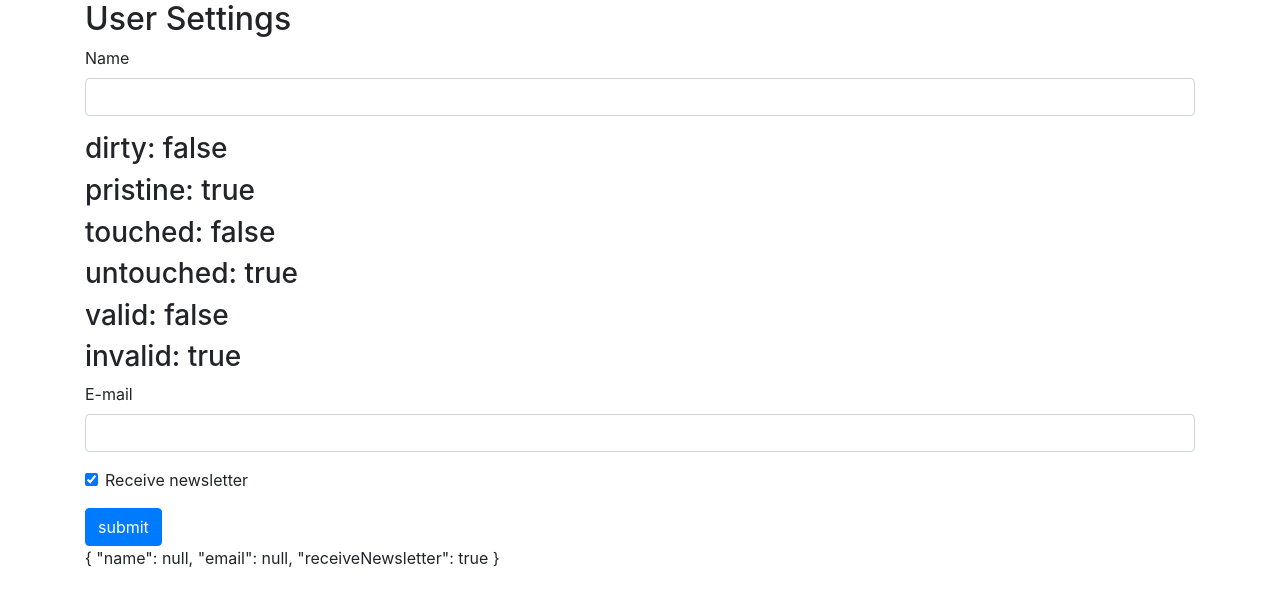
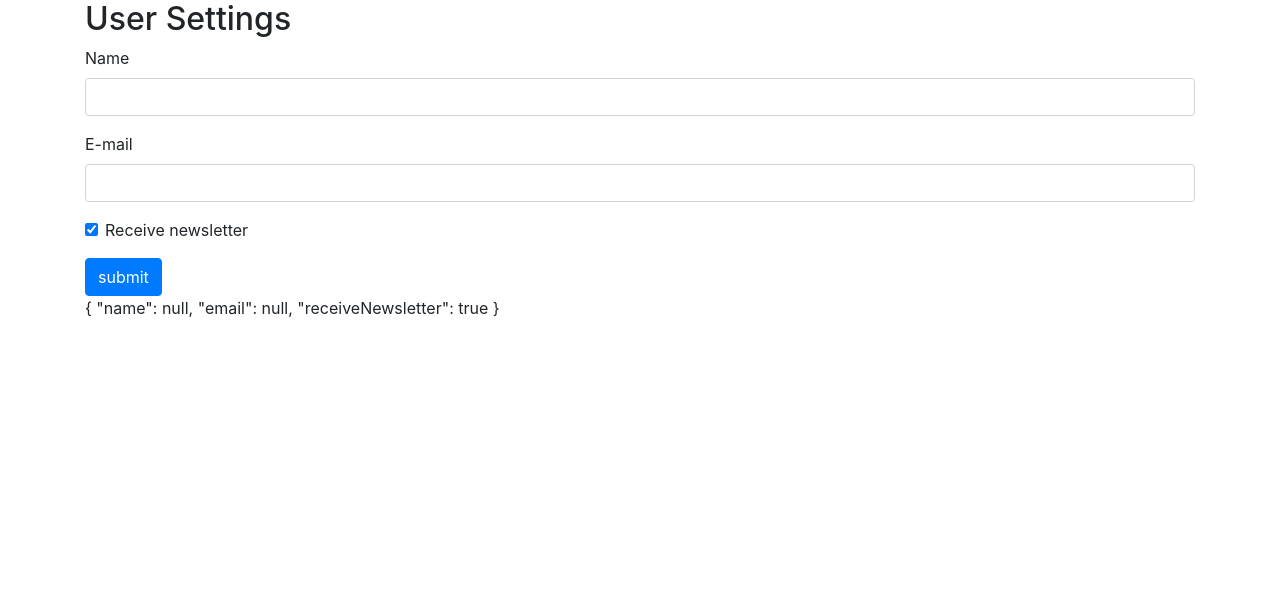
Before and after one commit to marcelosantosferreira/template-driven-form-study-angular10, an Angular app: page / in a window 1280 px wide. Shown: the top 606 px of the page. Built offline with nearby package versions, Linux system fonts and the light colour scheme.

Commit message:
simple validation 01

```diff
--- a/src/app/user-settings-form/user-settings-form.component.css
+++ b/src/app/user-settings-form/user-settings-form.component.css
@@ -0,0 +1,3 @@
+.ng-invalid:not(form).ng-touched {
+  border: 1px solid red;
+}
--- a/src/app/user-settings-form/user-settings-form.component.html
+++ b/src/app/user-settings-form/user-settings-form.component.html
@@ -3,15 +3,12 @@
   <form #frm="ngForm" ngNativeValidate><!-- template variable reference -->
     <div class="form-group">
       <label for="name">Name</label>
-      <input required #propertyTest="ngModel" id="name" name="name" class="form-control" [(ngModel)]="userSettings.name"/>
+      <input required #nameField="ngModel" id="name" name="name" class="form-control" [(ngModel)]="userSettings.name"/>
+      <!--Error Message-->
+      <div class="alert alert-danger" [hidden]="nameField.valid || nameField.untouched">
+        Enter a name
+      </div>
     </div>
-
-    <h3>dirty: {{ propertyTest.dirty }}</h3>
-    <h3>pristine: {{ propertyTest.pristine }}</h3>
-    <h3>touched: {{ propertyTest.touched }}</h3>
-    <h3>untouched: {{ propertyTest.untouched }}</h3>
-    <h3>valid: {{ propertyTest.valid }}</h3>
-    <h3>invalid: {{ propertyTest.invalid }}</h3>
 
     <div class="form-group">
       <label for="email">E-mail</label>
```
